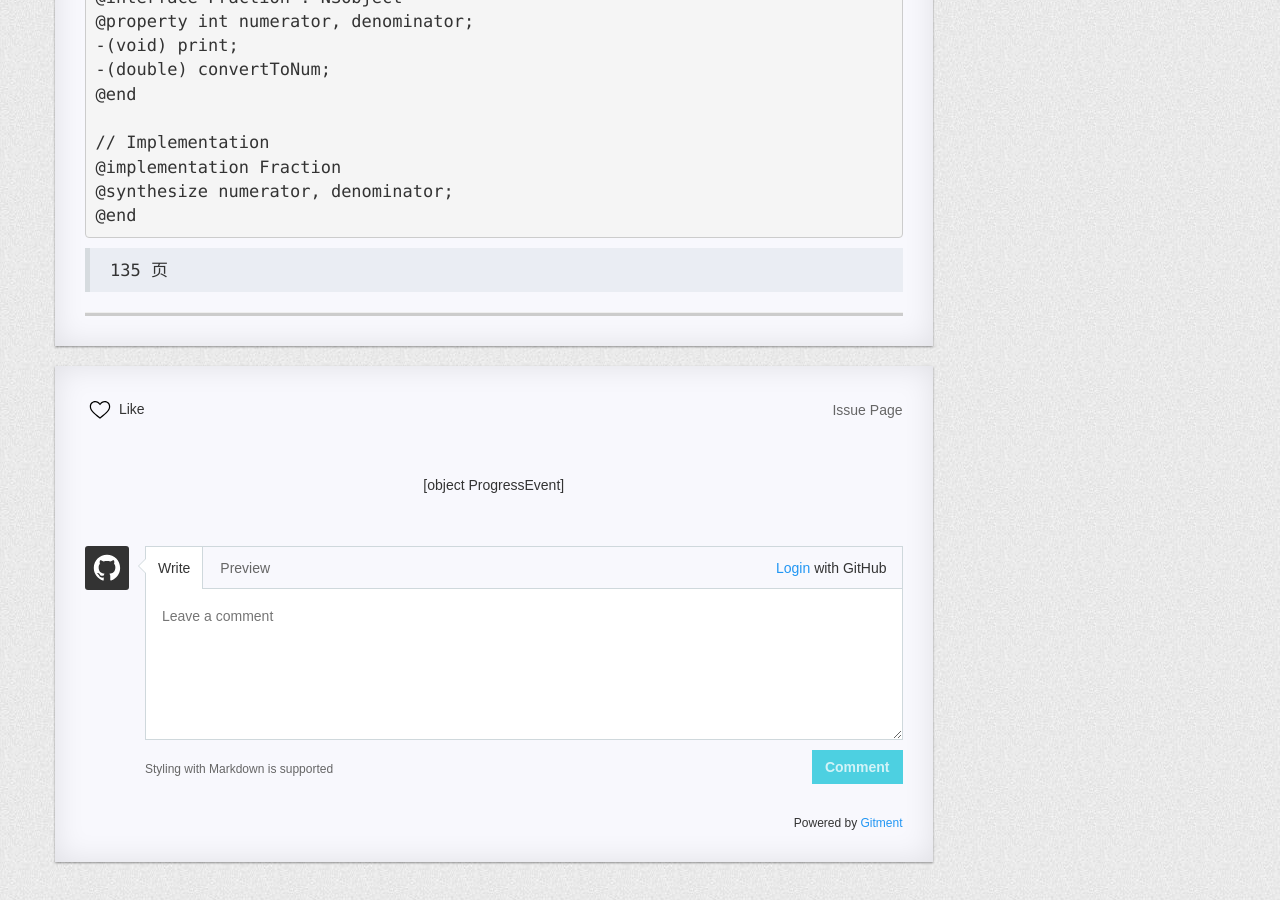
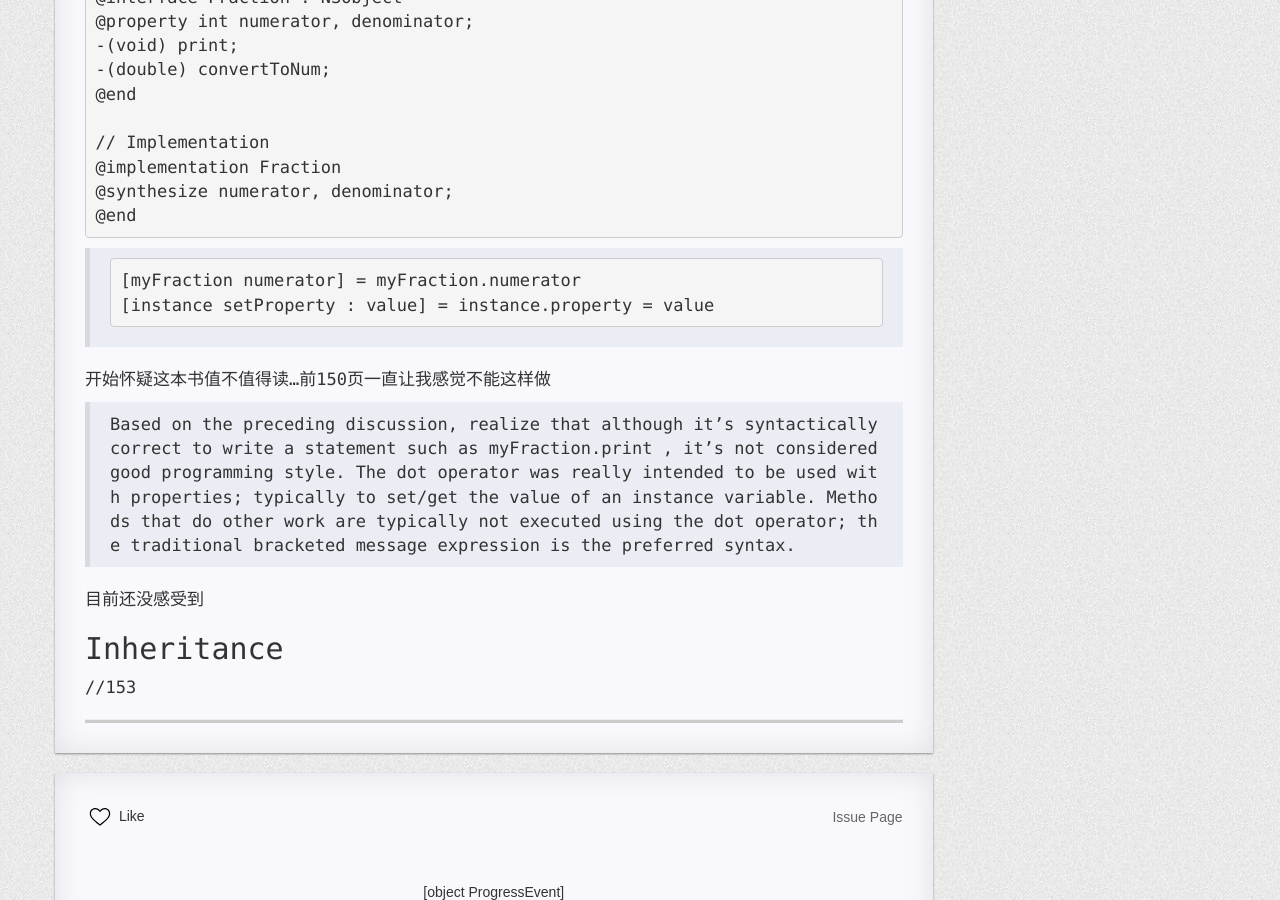
Before and after one commit to scutzzy/scutzzy.github.io, a Jekyll site: the page built from _posts/2020-09-29-learn-objectivec-day1.md, in a window 1280 px wide and 900 px high, scrolled down 4470 px. Built offline with Jekyll 4.4.1, drawn with Linux system fonts in a browser that asks for light colours; nearby versions of some CDN libraries; comment, search, counter and statistics services are not loaded; a style sheet for code colours, icons or effects is not loaded; some of the changed text lies outside the part shown.

Commit message:
upload ebook

````diff
--- a/_posts/2020-09-29-learn-objectivec-day1.md
+++ b/_posts/2020-09-29-learn-objectivec-day1.md
@@ -164,4 +163,16 @@ with an underscore (_) character as the first character of its name.
 @end
 ```
 
-> 135 页
+> ```
+> [myFraction numerator] = myFraction.numerator
+> [instance setProperty : value] = instance.property = value
+> ```
+
+开始怀疑这本书值不值得读...前150页一直让我感觉不能这样做
+
+> Based on the preceding discussion, realize that although it’s syntactically correct to write a statement such as myFraction.print , it’s not considered good programming style. The dot operator was really intended to be used with properties; typically to set/get the value of an instance variable. Methods that do other work are typically not executed using the dot operator; the traditional bracketed message expression is the preferred syntax.
+
+目前还没感受到
+
+## Inheritance
+//153
````
Also changed, not shown: other parts of _posts/2020-09-29-learn-objectivec-day1.md (+2 -3 lines), 1 other file.
